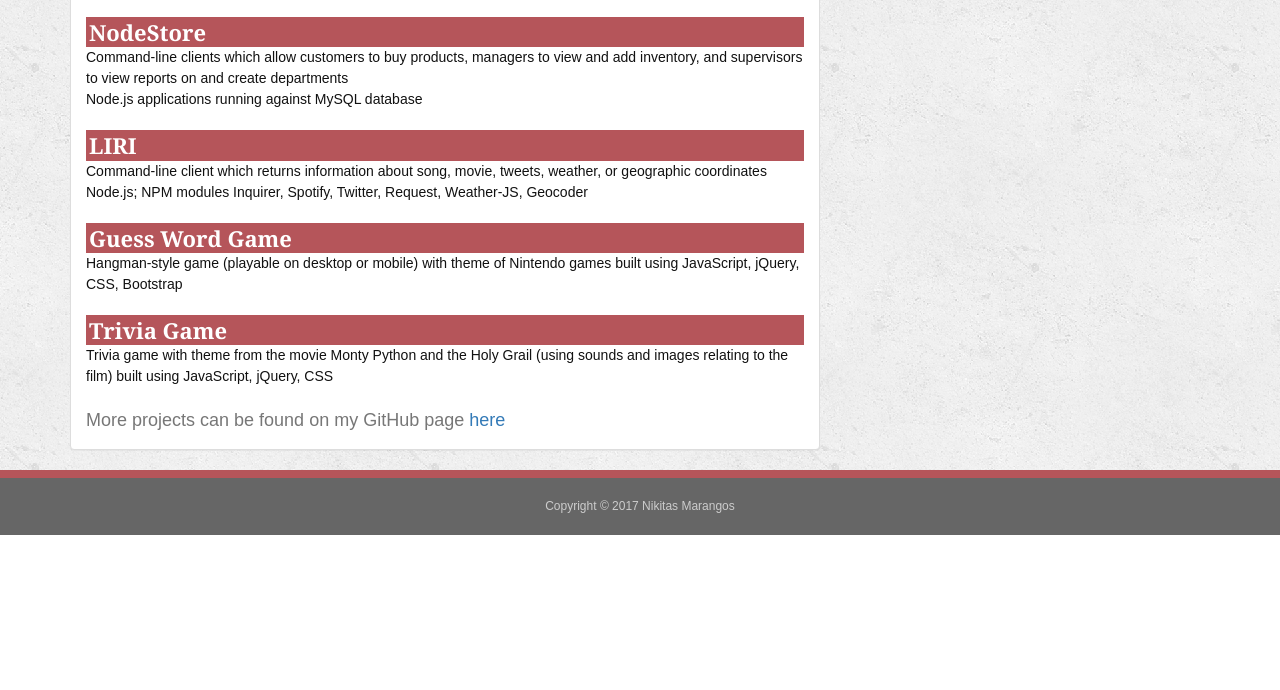
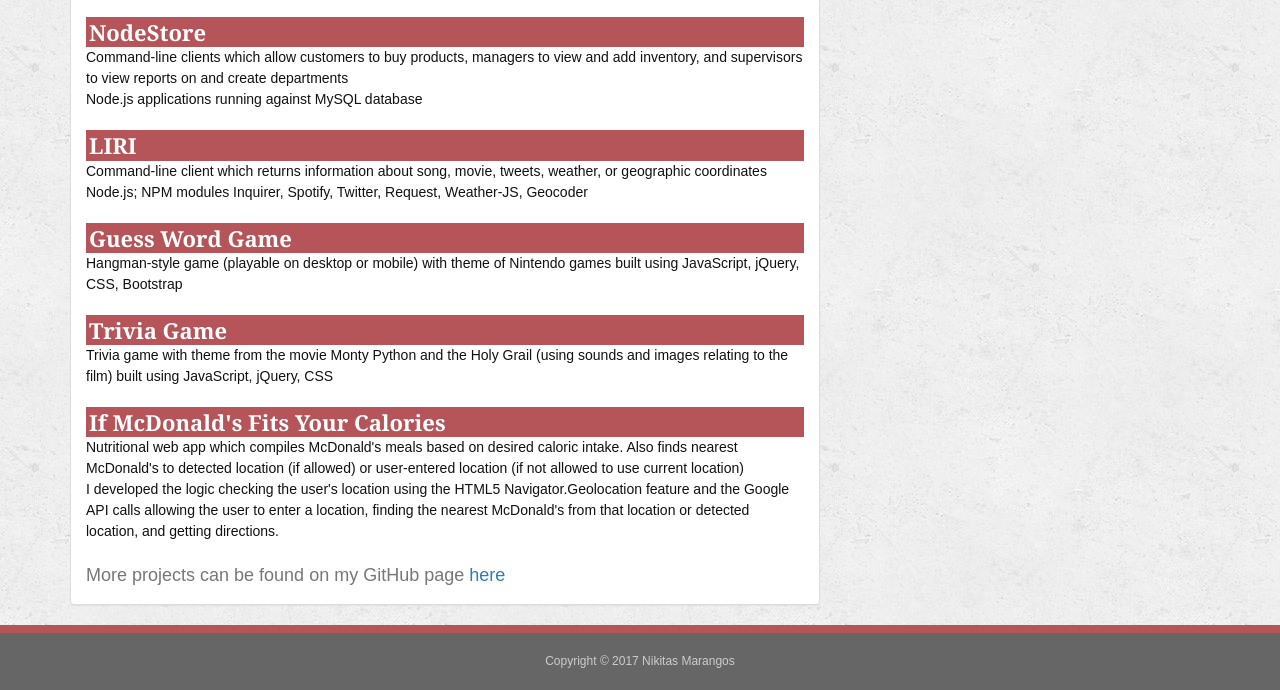
Before and after one commit to cnjdev/cnjdev.github.io, a plain HTML site: page portfolio.html in a window 1280 px wide. Shown: the part 290-980 px from the top of the page. Before the commit the page ends 825 px from the top, so only its background shows below. Drawn offline with nearby package versions, Linux system fonts and the light colour scheme.

Commit message:
added project

```diff
--- a/portfolio.html
+++ b/portfolio.html
@@ -97,6 +97,16 @@
               Trivia game with theme from the movie Monty Python and the Holy Grail (using sounds and images relating to the film) built using JavaScript, jQuery, CSS
             </p>
 
+            <!-- IMFYC -->
+            <h2 class="panel-title project-title">
+              <a href="https://cnjdev.github.io/IMFYC/" target="_blank">If McDonald's Fits Your Calories</a>
+            </h2>
+            <p class="project-body">
+              Nutritional web app which compiles McDonald's meals based on desired caloric intake.  Also finds nearest McDonald's to detected location (if allowed) or user-entered location (if not allowed to use current location)
+              <br/>
+              I developed the logic checking the user's location using the HTML5 Navigator.Geolocation feature and the Google API calls allowing the user to enter a location, finding the nearest McDonald's from that location or detected location, and getting directions.
+            </p>
+
             More projects can be found on my GitHub page <a href="http://github.com/cnjdev" target="_blank">here</a>
           </div>
         </div>
```
